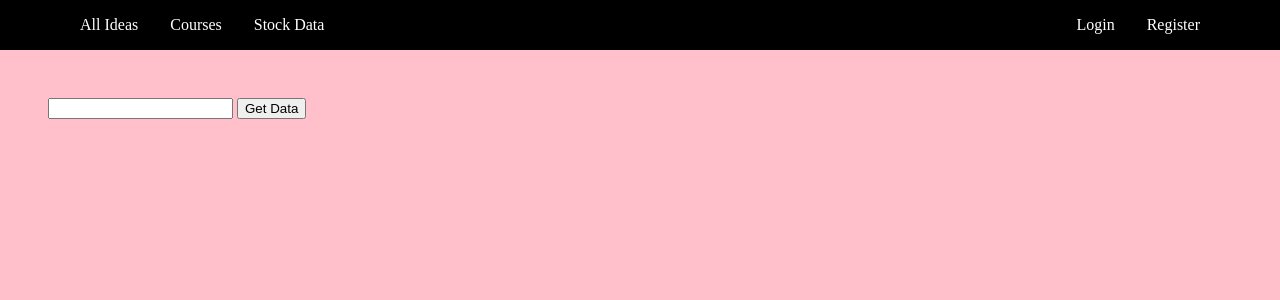
After one commit to darinvi/StocksInfoApp, a Django app: page /stock-data in a window 1280 px wide. The commit adds this page. Shown: the top 300 px of the page. Run offline with Django 4.2, Linux system fonts and the light colour scheme.

Commit message:
add stock data view. wip fetching data

```diff
--- a/stocks/static/css/site.css
+++ b/stocks/static/css/site.css
@@ -1,2 +1,3 @@
 @import url(components.css);
 @import url(course.css);
+@import url(user_details.css);
--- /dev/null
+++ b/stocks/static/css/user_details.css
@@ -0,0 +1,8 @@
+.user-details {
+    display: flex;
+    justify-content: space-around;
+}
+
+.course-list .course-picture {
+    flex-direction: column;
+}
--- a/stocks/stocks/stocks_app/urls.py
+++ b/stocks/stocks/stocks_app/urls.py
@@ -10,6 +10,7 @@ from .views import (
     CourseListView,
     CourseFormView,
     create_content,
+    stock_data,
 )
 
 
@@ -25,6 +26,8 @@ urlpatterns = [
     path('courses', CourseListView.as_view(), name='list_courses'),
     path('course-create', CourseFormView.as_view(), name='create_course'),
     path('create-content', create_content, name='create_content'),
+    path('stock-data/<slug:ticker_name>', stock_data, name='stock_data'),
+    path('stock-data', stock_data, name='stock_data_input'),
 ]
 
 # TO DO: fix index page, currently having two paths doing the same
--- a/stocks/stocks/stocks_app/views.py
+++ b/stocks/stocks/stocks_app/views.py
@@ -7,7 +7,7 @@ from django.urls import reverse_lazy, reverse
 from django.views import generic as views
 from django.contrib.auth import mixins as auth_mixins
 from django.shortcuts import get_object_or_404
-
+from . import stock_data
 
 class TickerCreateView(CreateView):
     model = Ticker
@@ -67,13 +67,11 @@ class UserDetails(views.ListView):
 
     def get_context_data(self, **kwargs):
         context = super().get_context_data(**kwargs)
-        context['user_pk'] = self.kwargs.get('user_pk')
+        user = get_object_or_404(AppUser, pk=self.kwargs['user_pk'])
+        context['ticker_list'] = Ticker.objects.filter(user=user)
+        context['course_list'] = Course.objects.filter(author=user)
         return context
 
-    def get_queryset(self):
-        user = get_object_or_404(AppUser, pk=self.kwargs['user_pk'])
-        queryset = Ticker.objects.filter(user=user)
-        return queryset
 
 class TickerDetails(views.ListView):
     model = Ticker
@@ -113,3 +111,15 @@ class CourseListView(views.ListView):
 
 def create_content(request):
     return render(request, 'components/create_content.html')
+
+def stock_data(request, ticker_name=None):
+    if request.method == 'POST':
+        return redirect('stock_data', ticker_name=request.POST.get('ticker_name'))
+    elif ticker_name is not None:
+
+        context = {
+
+        }
+        return render(request, 'components/stock_data_component.html', context=context)
+    else:
+        return render(request, 'forms/stock_data_input.html')
--- a/stocks/templates/components/course_component.html
+++ b/stocks/templates/components/course_component.html
@@ -6,13 +6,17 @@
         <img src="{% static picture_path %}" alt="{{ obj.picture }}">
         {% endwith %}
         <div class="course-info-container">
+            {% if request.resolver_match.url_name == 'list_courses' %}
             <h2>{{ obj.description }}</h2>
+            {% endif %}
             <a href="#">Course Resources at {{ obj.resources }}</a>
         </div>
     </div>
+    {% if request.resolver_match.url_name == 'list_courses' %}
     <h1>Created by: <a href="{% url 'user_details' user_pk=obj.author.pk %}">{{ obj.author.profile.first_name }}</a></h1>
     <h2>Price: ${{ obj.price }}</h2>
     {% if request.user.pk == obj.author.pk %}
     <a href="{% url 'delete_course' course_id=obj.pk %}">delete</a>
     {% endif %}
+    {% endif %}
 </div>
--- /dev/null
+++ b/stocks/templates/forms/stock_data_input.html
@@ -0,0 +1,9 @@
+{% extends 'index.html' %}
+
+{% block page_content %}
+<form method="post" action="{% url 'stock_data_input' %}">
+<input type="text" name="ticker_name">
+<button type="submit">Get Data</button>
+{% csrf_token %}
+</form>
+{% endblock %}
--- a/stocks/templates/index.html
+++ b/stocks/templates/index.html
@@ -14,7 +14,7 @@
         <div class="navbar-left">
             <li><a href="{% url 'list_strategies' %}">All Ideas</a></li>
             <li><a href="{% url 'list_courses' %}">Courses</a></li>
-            <li><a href="#">Stock Data</a></li>
+            <li><a href="{% url 'stock_data_input' %}">Stock Data</a></li>
         </div>
         <ul class="navbar-right">
             {% if not request.user.is_authenticated %}
--- a/stocks/templates/lists/ticker_details.html
+++ b/stocks/templates/lists/ticker_details.html
@@ -2,6 +2,7 @@
 {% block page_content %}
     {% if object_list|length > 0%}
     <h1>Total of {{ object_list|length }} posts about {{ ticker_name }}</h1>
+    <p><a href="{% url 'stock_data' ticker_name=ticker_name %}">{{ ticker_name|upper }} Stock Data</a></p>
         {% for obj in object_list %}
             {% include 'components/list_component.html' %}
         {% endfor %}
```
Also changed, not shown: stocks/templates/lists/user_details.html (+15 -4 lines), stocks/stocks/stocks_app/stock_data.py (added), stocks/templates/components/stock_data_component.html (added), stocks/templates/forms/comment_form.html (line endings or trailing spaces).
